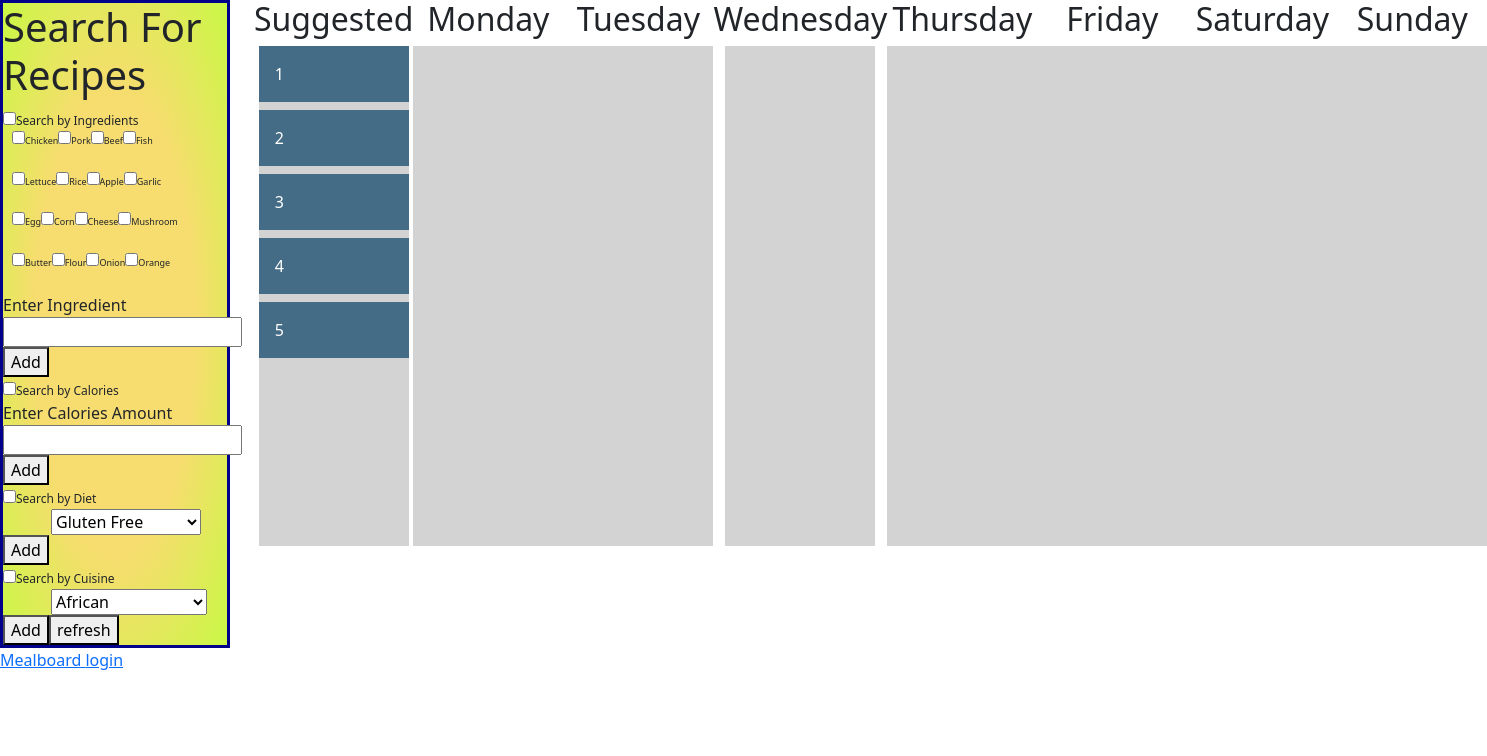
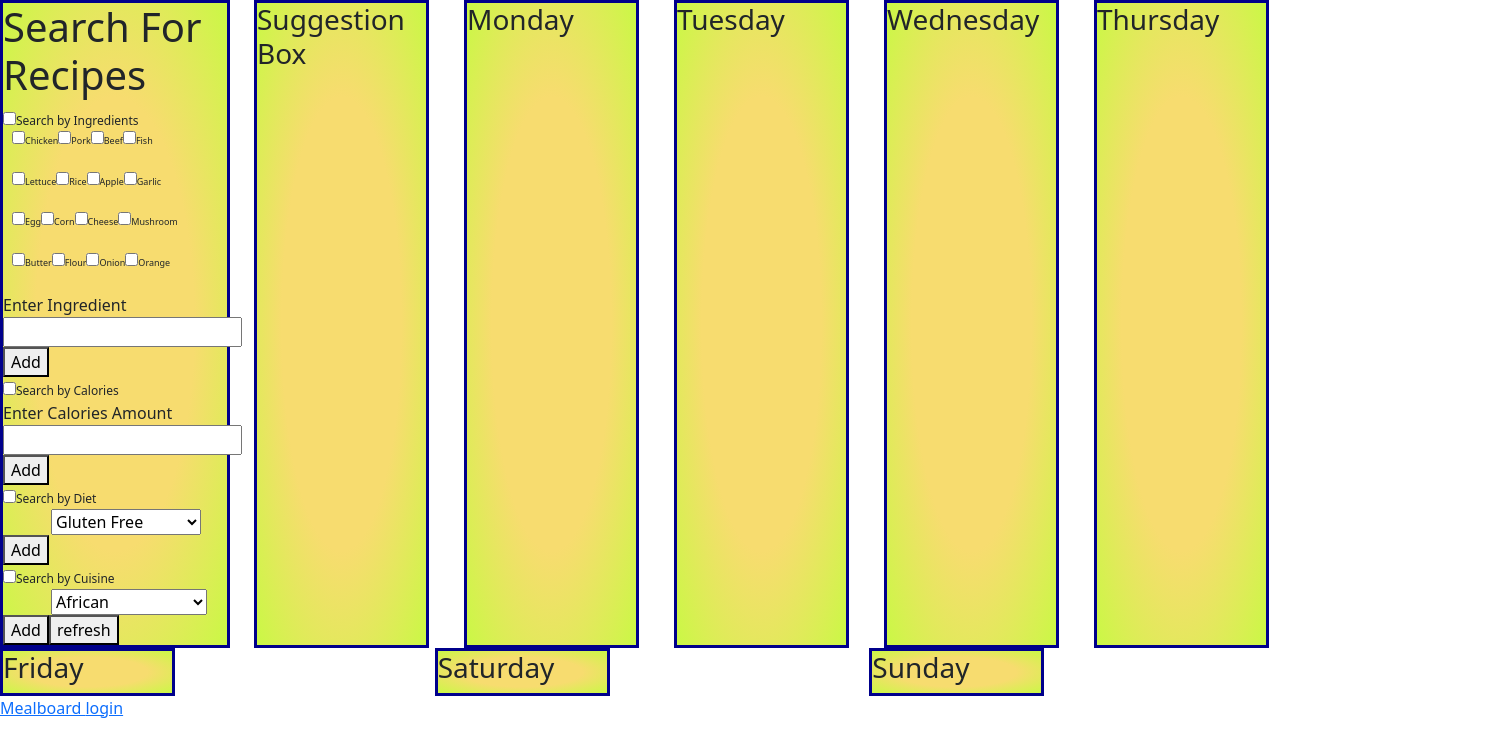
Before and after one commit to rpowers621/meal_app, a React (Create React App) app: page /mealboard in a window 1280 px wide. Shown: the top 756 px of the page, 1487 px wide, since content can reach past the window. Built offline with nearby package versions, Linux system fonts and the light colour scheme.

Commit message:
removed drag and drop

```diff
--- a/src/App.css
+++ b/src/App.css
@@ -50,16 +50,19 @@ body{
      font-weight: bolder;
  }
  .box{
-     width: 35%;
+     width: 100%;
      height: 100%;
-     max-width: 35%;
+     max-width: 100%;
  }
  .row{
      display: flex;
+     padding:0;
 
  }
  .col{
-     flex: 100%
+     flex:25%;
+     padding: 0;
+     margin: 0;
  }
  .ingred{
     padding: 1em;
@@ -98,6 +101,25 @@ body{
      border-color: darkblue;
      min-width: 230px;
      max-width: 230px;
+     margin: 0;
+ }
+ .suggestion-box{
+  height:100%;
+  background:radial-gradient(#F7DC6F  50%, #CAF845);
+  border-style: solid;
+  border-color: darkblue;
+  min-width: 175px;
+  max-width: 175px;
+  margin: 0;
+ }
+ .monday, .tuesday, .wednesday, .thursday, .friday, .saturday, .sunday{
+  height:100%;
+  background:radial-gradient(#F7DC6F  50%, #CAF845);
+  border-style: solid;
+  border-color: darkblue;
+  min-width: 175px;
+  max-width: 175px;
+  margin:0;
  }
  .input-ingreds{
      margin-left: 1em;
--- a/src/Mealboard.js
+++ b/src/Mealboard.js
@@ -1,25 +1,22 @@
 
 import {React ,useState} from 'react'
 import './App.css'
-import { DragDropContext, Draggable, Droppable } from "react-beautiful-dnd";
-import { v4 as uuid } from 'uuid';
+
+
 
 function Mealboard() {
 
-    var mealSugestionsStart = [
-        { id: uuid(), content: "1" },
-        { id: uuid(), content: "2" },
-        { id: uuid(), content: "3"},
-        { id: uuid(), content: "4" },
-        { id: uuid(), content: "5" }
-      ];
+
+
 
     const [searchType, setSearchType] = useState('');
     const [searchCriteria, setSearchCriteria] = useState('');
-    const [suggestions, setSuggestions] = useState([]);
-    const [meals, setMeals] = useState([]);
-    const [meal_ids, setMeal_ids] = useState([]);
-    const [mealSugestions, setMealSuggestions] = useState(mealSugestionsStart);
+    const [suggestions, setSuggestions] = useState(["test"]);
+    const [meals, setMeals] = useState("");
+    const [meal_ids, setMeal_ids] = useState("");
+
+
+
 
 
 
@@ -32,14 +29,14 @@ function Mealboard() {
         setSearchType('');
         setMeal_ids('');
         setMeals('');
+
     }
+
 
 
 
     function send(){
 
-        console.log(searchType);
-        console.log(searchCriteria);
         fetch("/getsuggestions", {
             method: 'POST',
             headers: {
@@ -48,115 +45,22 @@ function Mealboard() {
             body: JSON.stringify( {'searchCritria': searchCriteria,"searchType": searchType }),
           }).then((response) => response.json()).then((data) => {
             console.log(data);
-            setSuggestions(data.suggestions);
 
 
+            setSuggestions(data);
             console.log(suggestions);
-            makeMeals();
-          });
-        }
-    function makeMeals(){
+            console.log(Object.entries(data));
 
-        for(var [key , value] of Object.entries(suggestions)){
-            meals.push(value);
-            meal_ids.push(key)
-        }
-        setMeals(meals);
-        setMeal_ids(meal_ids);
-        console.log(meals);
-        console.log(meal_ids);
-
-        var update = [
-            { id: uuid(), content: meals[0] },
-            { id: uuid(), content: meals[1]},
-            { id: uuid(), content: meals[2] },
-            { id: uuid(), content: meals[3] },
-            { id: uuid(), content: meals[4] }
-          ];
-        setMealSuggestions(update);
-        console.log(mealSugestions);
-    }
+            for(const [key , value] of Object.entries(data)){
+                setMeals([...meals, value]);
+                setMeal_ids([...meal_ids, key]);
+            }
 
 
+        });
+    return;
 
-
-
-      var mealColumns = {
-        [uuid()]: {
-          name: "Suggested",
-          items: mealSugestions
-        },
-        [uuid()]: {
-          name: "Monday",
-          items: []
-        },
-        [uuid()]: {
-          name: "Tuesday",
-          items: []
-        },
-        [uuid()]: {
-          name: "Wednesday",
-          items: []
-        },
-        [uuid()]: {
-          name: "Thursday",
-          items: []
-        },
-        [uuid()]: {
-          name: "Friday",
-          items: []
-        },
-        [uuid()]: {
-          name: "Saturday",
-          items: []
-        },
-        [uuid()]: {
-          name: "Sunday",
-          items: []
-        }
-      };
-
-      const [columns, setColumns] = useState(mealColumns);
-
-      const onDragEnd = (result, columns, setColumns) => {
-        if (!result.destination) return;
-        const { source, destination } = result;
-
-        if (source.droppableId !== destination.droppableId) {
-          const sourceColumn = columns[source.droppableId];
-          const destColumn = columns[destination.droppableId];
-          const sourceItems = [...sourceColumn.items];
-          const destItems = [...destColumn.items];
-          const [removed] = sourceItems.splice(source.index, 1);
-          destItems.splice(destination.index, 0, removed);
-          setColumns({
-            ...columns,
-            [source.droppableId]: {
-              ...sourceColumn,
-              items: sourceItems
-            },
-            [destination.droppableId]: {
-              ...destColumn,
-              items: destItems
-            }
-          });
-        } else {
-          const column = columns[source.droppableId];
-          const copiedItems = [...column.items];
-          const [removed] = copiedItems.splice(source.index, 1);
-          copiedItems.splice(destination.index, 0, removed);
-          setColumns({
-            ...columns,
-            [source.droppableId]: {
-              ...column,
-              items: copiedItems
-            }
-          });
-        }
-      };
-
-
-
+    }
 
     return(
 
@@ -242,6 +146,7 @@ function Mealboard() {
                                     <input  onChange={(e) => add(e.target.value)} id="ingreds" type="text"/>
                                     <button onClick={send}>Add</button>
 
+
                                     <br/>
                                 </div>
 
@@ -314,82 +219,59 @@ function Mealboard() {
                                         </select>
                                     </div>
                                     <button onClick={send}>Add</button>
+
                                     <button onClick={refresh}> refresh</button>
+
+
                                 </div>
                         </div>
                     </div>
-                    <div className="col">
-                        <div style={{ display: "flex", flexDirection: "row", width: 60, height: 100}}>
-                            <DragDropContext onDragEnd={result => onDragEnd(result, columns, setColumns)}>
-                                {Object.entries(columns).map(([columnId, column], index) => {
-                                    return (
-                                        <div
-                                            style={{
-                                                display: "flex",
-                                                flexDirection: "column",
-                                                alignItems: "center"
-                                            }}
-                                            key={columnId}>
-                                            <h2>{column.name}</h2>
-                                            <div style={{ margin: 0 }}>
-                                                <Droppable droppableId={columnId} key={columnId}>
-                                                    {(provided, snapshot) => {
-                                                    return (
-                                                        <div
-                                                            {...provided.droppableProps}
-                                                            ref={provided.innerRef}
-                                                            style={{
-                                                                background: snapshot.isDraggingOver
-                                                                    ? "lightblue"
-                                                                    : "lightgrey",
-                                                                padding: 0,
-                                                                width: 150,
-                                                                minHeight: 500
-                                                            }}>
-                                                        {column.items.map((item, index) => {
-                                                        return (
-                                                            <Draggable
-                                                            key={item.id}
-                                                            draggableId={item.id}
-                                                            index={index}
-                                                            >
-                                                            {(provided, snapshot) => {
-                                                                return (
-                                                                <div
-                                                                    ref={provided.innerRef}
-                                                                    {...provided.draggableProps}
-                                                                    {...provided.dragHandleProps}
-                                                                    style={{
-                                                                    userSelect: "none",
-                                                                    padding: 16,
-                                                                    margin: "0 0 8px 0",
-                                                                    minHeight: "50px",
-                                                                    backgroundColor: snapshot.isDragging
-                                                                        ? "#263B4A"
-                                                                        : "#456C86",
-                                                                    color: "white",
-                                                                    ...provided.draggableProps.style
-                                                                    }}
-                                                                >
-                                                                    {item.content}
-                                                                </div>
-                                                                );
-                                                            }}
-                                                            </Draggable>
-                                                        );
-                                                        })}
-                                                        {provided.placeholder}
-                                                    </div>
-                                                    );
-                                                }}
-                                                </Droppable>
-                                            </div>
-                                        </div>
-                                        );
-                                    })}
-                            </DragDropContext>
+                    <div className='col'>
+                        <div className="suggestion-box">
+                            <h3>Suggestion Box</h3>
+                            <p> {meals[0]}</p>
+                            <p>{meals[1]}</p>
+                            <p>{meals[2]}</p>
+                            <p>{meals[2]}</p>
+                            <p>{meals[2]}</p>
+
                         </div>
                     </div>
+                    <div className='col'>
+                        <div className="monday">
+                            <h3>Monday</h3>
+                        </div>
+                    </div>
+                    <div className='col'>
+                        <div className="tuesday">
+                            <h3>Tuesday</h3>
+                        </div>
+                    </div>
+                    <div className='col'>
+                        <div className="wednesday">
+                            <h3>Wednesday</h3>
+                        </div>
+                    </div>
+                    <div className='col'>
+                        <div className="thursday">
+                            <h3>Thursday</h3>
+                        </div>
+                    </div>
+                    <div className='col'>
+                        <div className="friday">
+                            <h3>Friday</h3>
+                        </div>
+                    </div>
+                    <div className='col'>
+                        <div className="saturday">
+                            <h3>Saturday</h3>
+                        </div>
+                    </div>
+                    <div className='col'>
+                        <div className="sunday">
+                            <h3>Sunday</h3>
+                        </div>
+                     </div>
                 </div>
             </div>
     );
```
Also changed, not shown: 1 other file (tests, documents, lock files or other folders).
